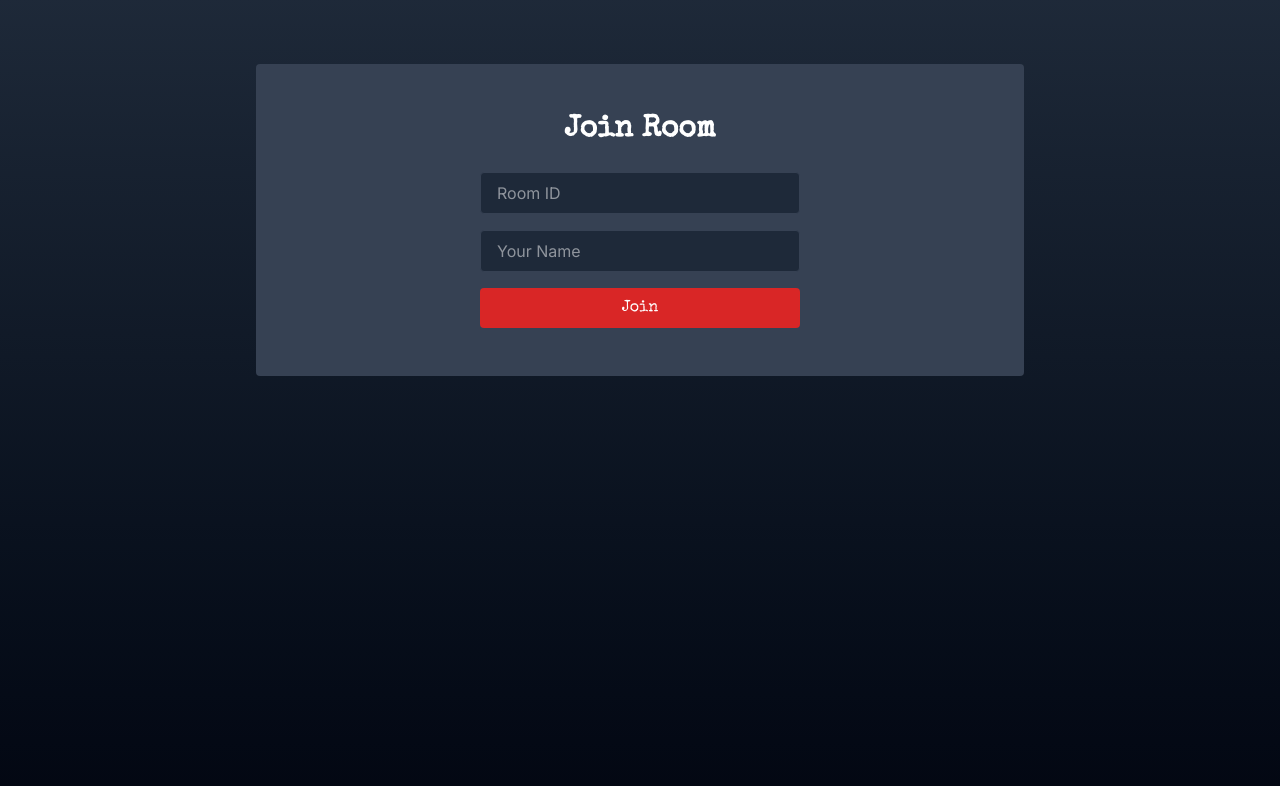
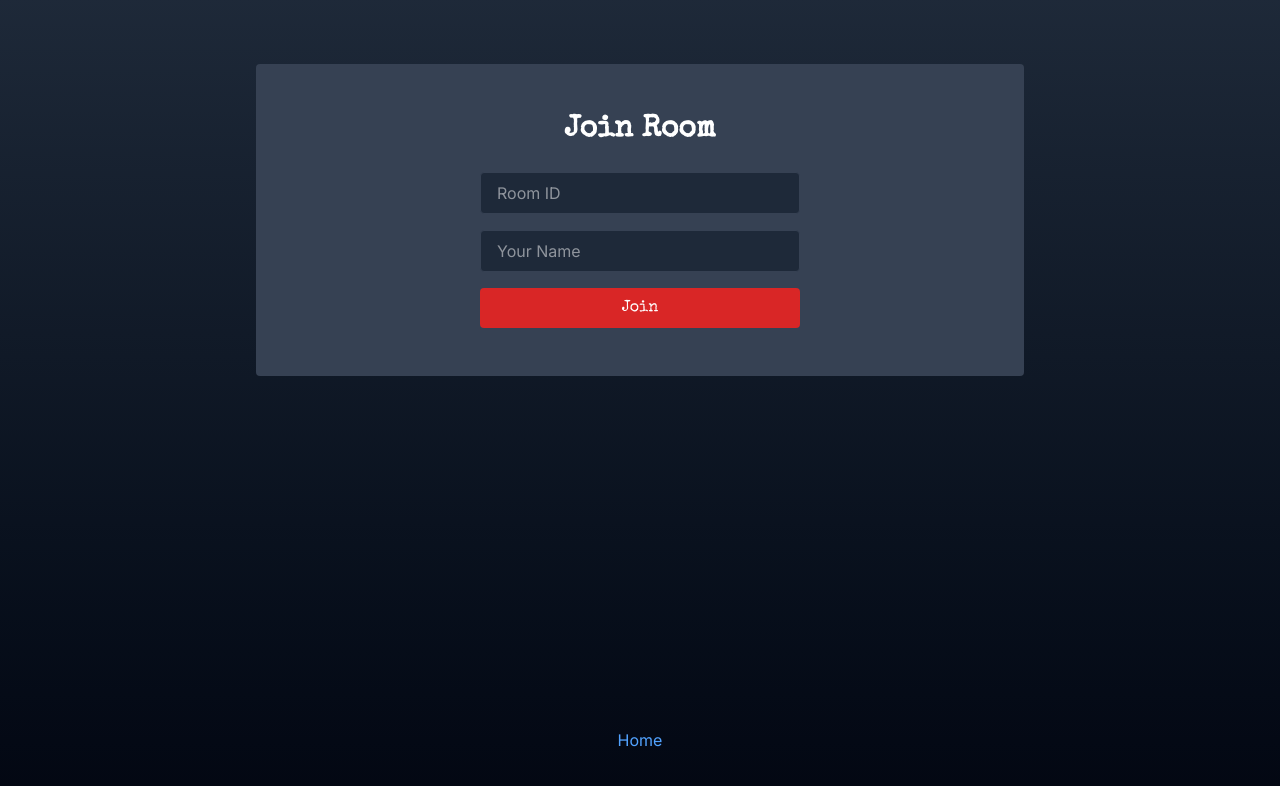
Before and after one commit to alik-balika/mafia-buddy, a React (Vite) app: page /join-room in a window 1280 px wide. Shown: the top 786 px of the page. Built offline with nearby package versions, Linux system fonts and the light colour scheme; no server answers.

Commit message:
Add home link and fix gameroom bug

```diff
--- a/src/components/Layout.jsx
+++ b/src/components/Layout.jsx
@@ -1,15 +1,20 @@
 import React from "react";
-import { Outlet } from "react-router";
+import { Outlet, Link } from "react-router";
 import { ToastContainer } from "react-toastify";
 
 const Layout = () => {
   return (
-    <div className="bg-linear-to-b from-gray-800 to-gray-950 text-white min-h-screen p-8">
-      <div className="px-4 sm:px-6 lg:px-8 py-8">
+    <div className="bg-linear-to-b from-gray-800 to-gray-950 text-white min-h-screen p-8 flex flex-col">
+      <div className="px-4 sm:px-6 lg:px-8 py-8 flex-grow">
         <div className="max-w-3xl mx-auto flex flex-col">
           <Outlet />
         </div>
       </div>
+      <footer className="max-w-3xl mx-auto text-center py-4">
+        <Link to="/" className="text-blue-400 hover:underline">
+          Home
+        </Link>
+      </footer>
       <ToastContainer />
     </div>
   );
--- a/src/firebase/firestore/rooms.js
+++ b/src/firebase/firestore/rooms.js
@@ -24,6 +24,7 @@ export const createRoom = async (roomId, rolePool, narratorName) => {
     gameStarted: false,
     gameHistory: [],
     winner: null,
+    currentNight: 1,
     createdAt: serverTimestamp(),
   };
 
```
